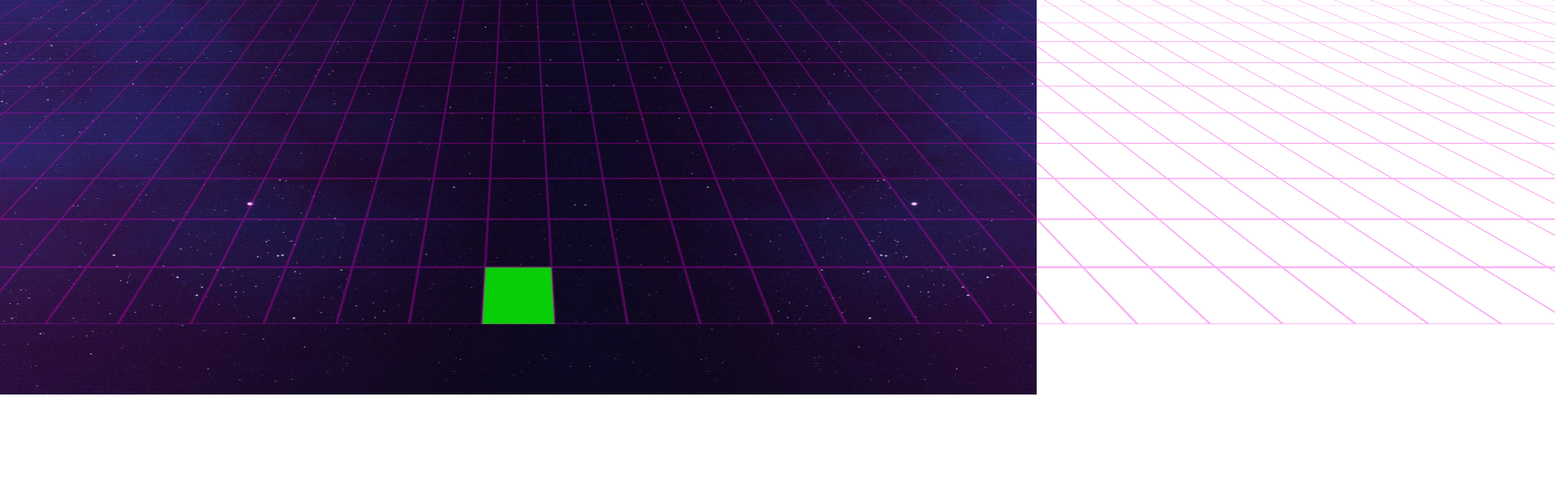
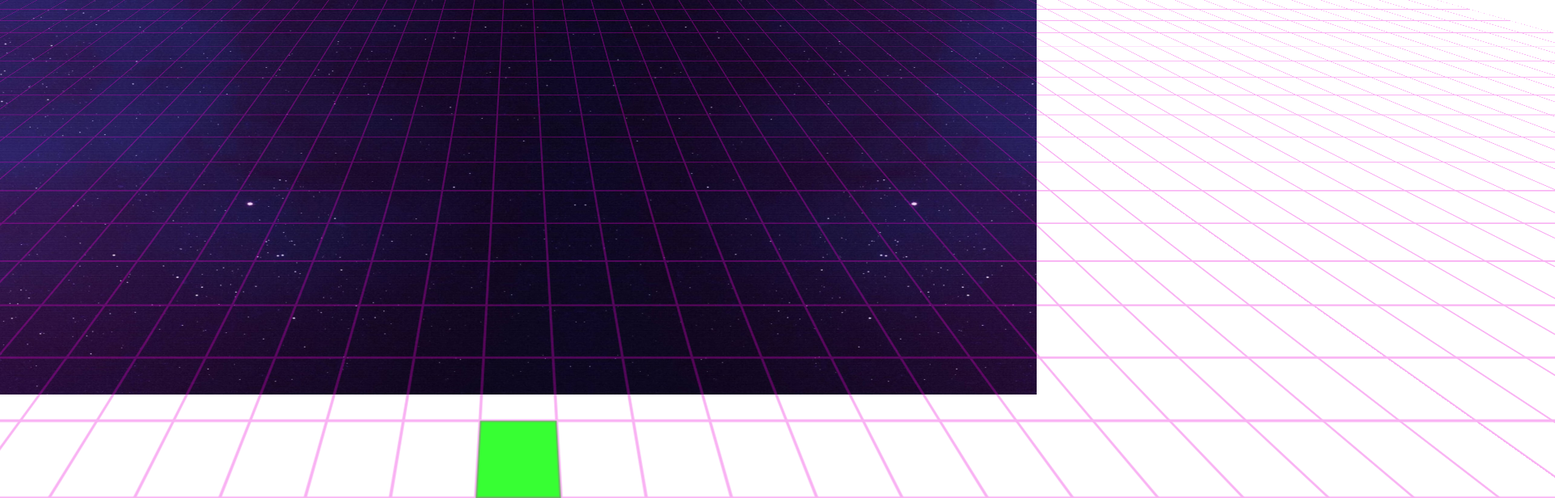
Before and after one commit to JCrews253/path-finding-visualizer, a React (Create React App) app: page / in a window 1280 px wide. Shown: the part 312-928 px from the top of the page at 81% size, 1920 px wide, since content can reach past the window. Before the commit the page ends 800 px from the top, so only its background shows below. Built offline with nearby package versions, Linux system fonts and the light colour scheme.

Commit message:
Update grid.tsx

```diff
--- a/src/components/grid/grid.tsx
+++ b/src/components/grid/grid.tsx
@@ -9,7 +9,7 @@ import { DepthFirstSearch } from "../../algorithms/depthFirst";
 import { BreadthFirstSearch } from "../../algorithms/breadthFirst";
 import { startSearch } from "../../Reducers/startSearch/startSearchActions";
 
-const rows = 15;
+const rows = 18;
 const columns = 63;
 
 const Grid = () => {
@@ -162,7 +162,7 @@ const Grid = () => {
     rows * columns - 1 - Math.floor(columns / 2)
   );
   const [finishNode, setFinishNode] = useState(Math.floor(columns / 2));
-  const [nodeDimensions, setNodeDimensions] = useState(50);
+  const [nodeDimensions, setNodeDimensions] = useState(35);
   const prevFinish = useRef({ index: finishNode, wasWall: false });
   const dispatch = useDispatch();
 
```
